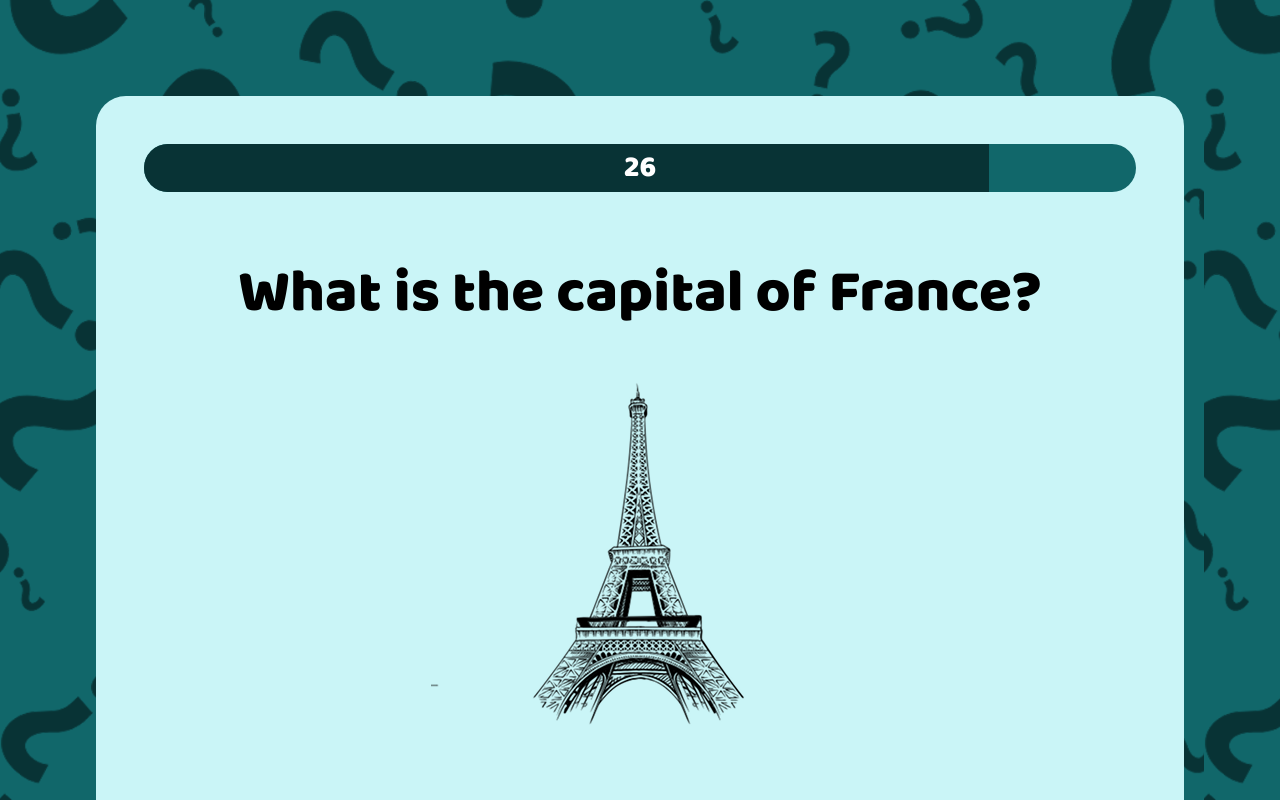
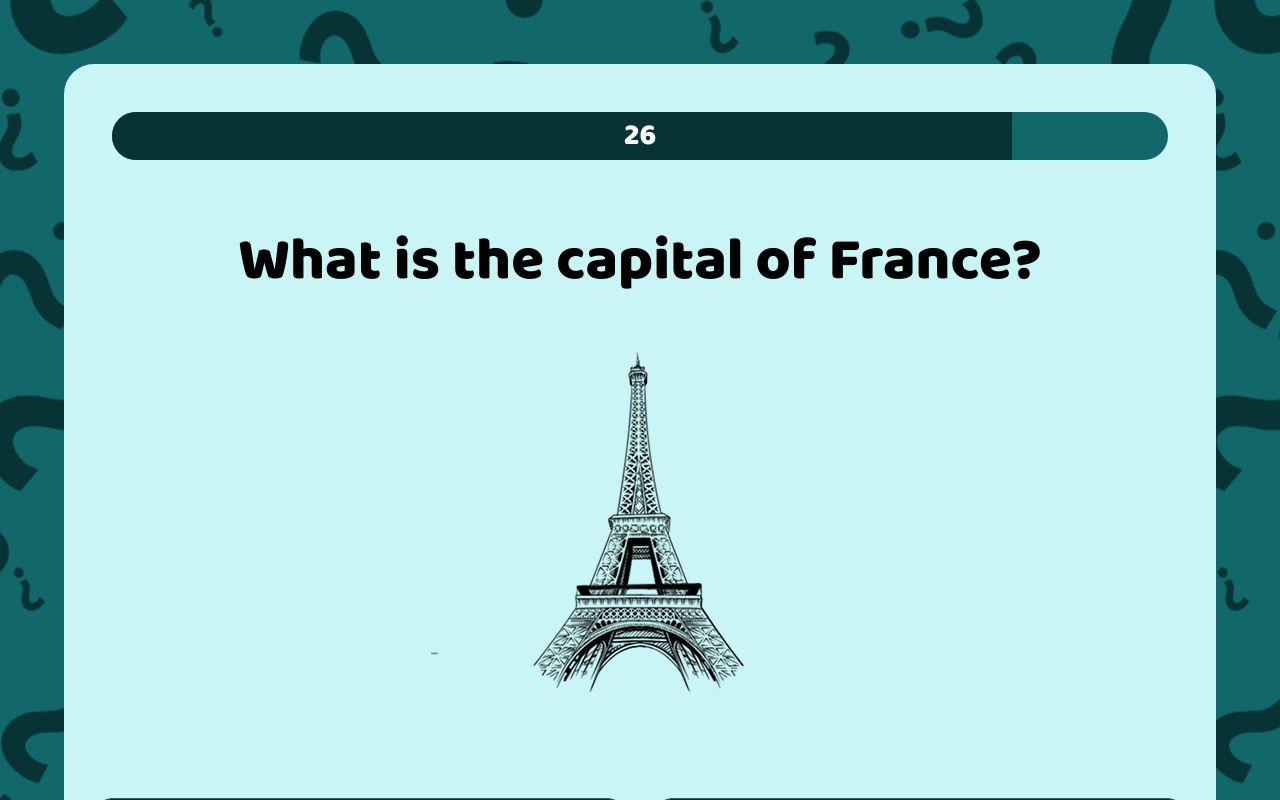
Before and after one commit to VoxeveR/teammies, a React (Vite) app in the folder frontend/: page /quiz in a window 1280 px wide. Built offline with nearby package versions, Linux system fonts and the light colour scheme; a web font is replaced by a local one.

Commit message:
hotfixes

```diff
--- a/frontend/src/components/quiz/Question.tsx
+++ b/frontend/src/components/quiz/Question.tsx
@@ -63,7 +63,7 @@ function Question({ question, onTimeExpired }: QuestionProps) {
                                     <button
                                           key={index}
                                           onClick={() => handleOptionClick(index)}
-                                          className={`box-border block h-full w-full max-w-full min-w-0 rounded-2xl border p-4 text-start transition-all duration-200 last:mb-2 lg:min-h-50 lg:p-2 ${
+                                          className={`box-border block h-full w-full max-w-full min-w-0 rounded-2xl border p-4 text-start transition-all duration-200 last:mb-2 lg:min-h-36 lg:p-2 ${
                                                 selectedIndex === index
                                                       ? 'scale-103 border-white bg-[#1CABB0] text-white shadow-lg'
                                                       : 'bg-quiz-dark-green border-gray-600 text-white hover:scale-102 hover:bg-[#0a4a4d]'
--- a/frontend/src/components/quiz/QuizTimer.tsx
+++ b/frontend/src/components/quiz/QuizTimer.tsx
@@ -40,10 +40,8 @@ function QuizTimer({ initialTime, onTimeExpired }: QuizTimerProps) {
       return (
             <div className='w-full p-12'>
                   <div className='bg-quiz-green relative h-12 w-full overflow-hidden rounded-[30px]'>
-                        {/* progress fill (positioned) */}
                         <div className='bg-quiz-dark-green absolute top-0 left-0 h-full transition-[width] duration-1000 ease-linear' style={{ width: `${(timeRemaining / initialTime) * 100}%` }} />
 
-                        {/* centered label overlay - sits above the progress fill and always centered */}
                         <div className='pointer-events-none absolute inset-0 flex items-center justify-center'>
                               <h1 className='text-3xl font-bold text-white tabular-nums'>{timeRemaining}</h1>
                         </div>
--- a/frontend/src/pages/QuizPage.tsx
+++ b/frontend/src/pages/QuizPage.tsx
@@ -20,11 +20,10 @@ function QuizPage() {
       };
 
       return (
-            <div className='h-full w-full overflow-x-hidden lg:ps-24 lg:pe-24 lg:pt-24'>
+            <div className='h-full w-full overflow-x-hidden lg:p-16'>
                   <div className='h-fit min-h-full w-full items-center justify-center bg-[#CAF5F7] lg:rounded-[30px]'>
                         <Question question={mockedQuestion} />
                   </div>
-                  <div className='hidden h-24 lg:block'></div>
             </div>
       );
 }
```
